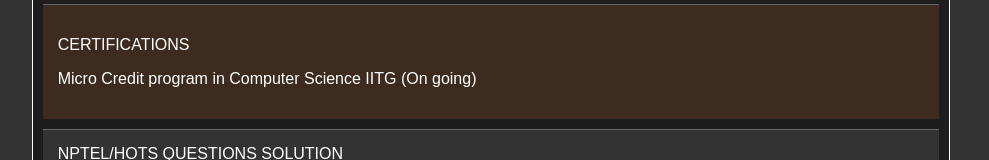
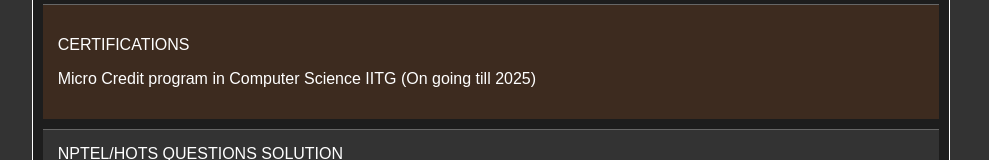
Before and after one commit to Atifalisayyad0/atifaliportfolio0, a plain HTML site: page index.html in a window 1280 px wide. Shown: the part 1346-1506 px from the top of the page, without its empty margins (154-1143 px from the left). Drawn offline with Linux system fonts and the light colour scheme.

Commit message:
Update index.html

```diff
--- a/index.html
+++ b/index.html
@@ -48,7 +48,7 @@
         </div>
         <div class="section certifications">
             <p>CERTIFICATIONS </p>
-            <p>Micro Credit program in Computer Science IITG (On going)</p>
+            <p>Micro Credit program in Computer Science IITG (On going till 2025)</p>
         </div>
         <div class="section nptel-hots">NPTEL/HOTS QUESTIONS SOLUTION</div>
         <div class="section coding-competitions">
```
